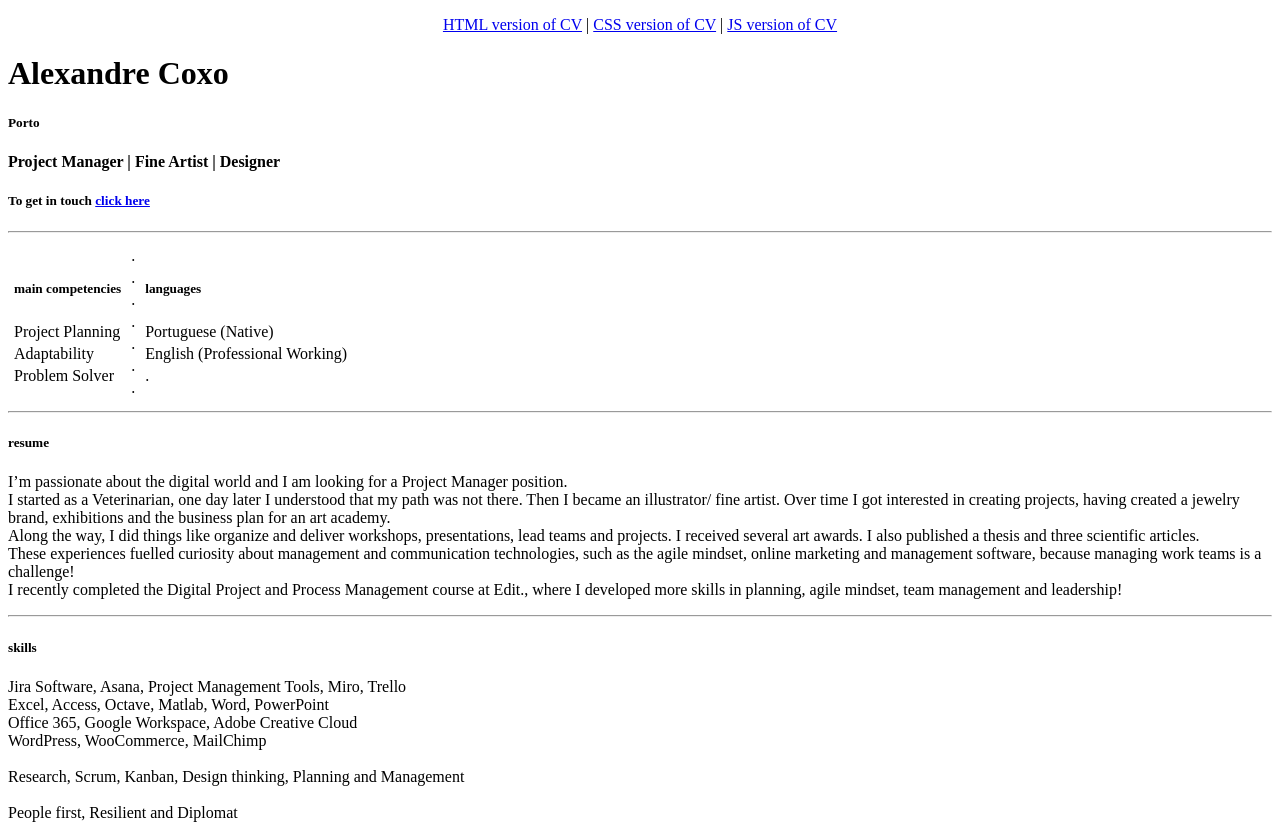
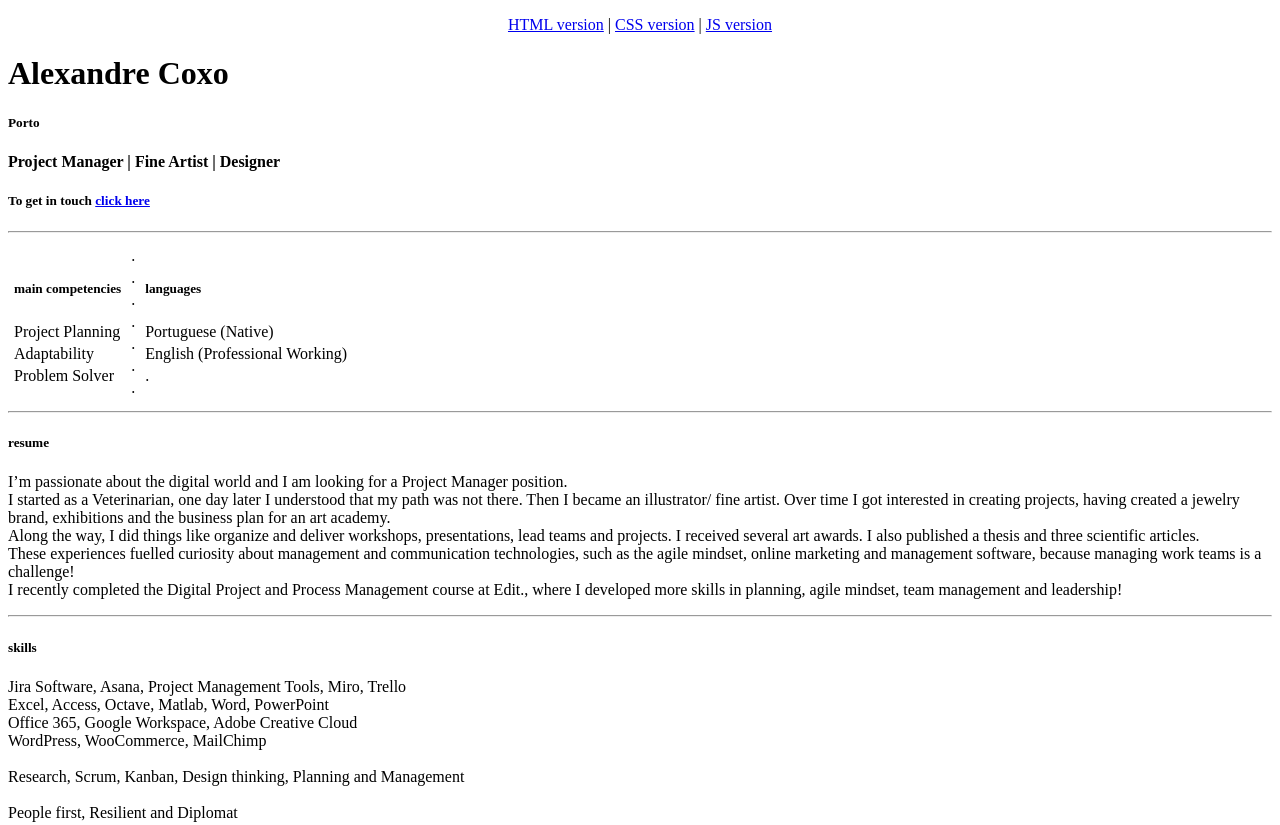
Before and after one commit to Alexandre1487/CV, a plain HTML site: page index.html in a window 1280 px wide. Shown: the top 825 px of the page. Drawn offline with Linux system fonts and the light colour scheme.

Commit message:
Update index.html

```diff
--- a/index.html
+++ b/index.html
@@ -12,7 +12,7 @@
 
 <header>
   <center>
-    <p><a href="index.html">HTML version of CV</a> | <a href="cv-css-version.html">CSS version of CV</a> | <a href="cv-js-version.html">JS version of CV</a></p>
+    <p><a href="index.html">HTML version</a> | <a href="cv-css-version.html">CSS version</a> | <a href="cv-js-version.html">JS version</a></p>
 </header>
 
 <body>
```
